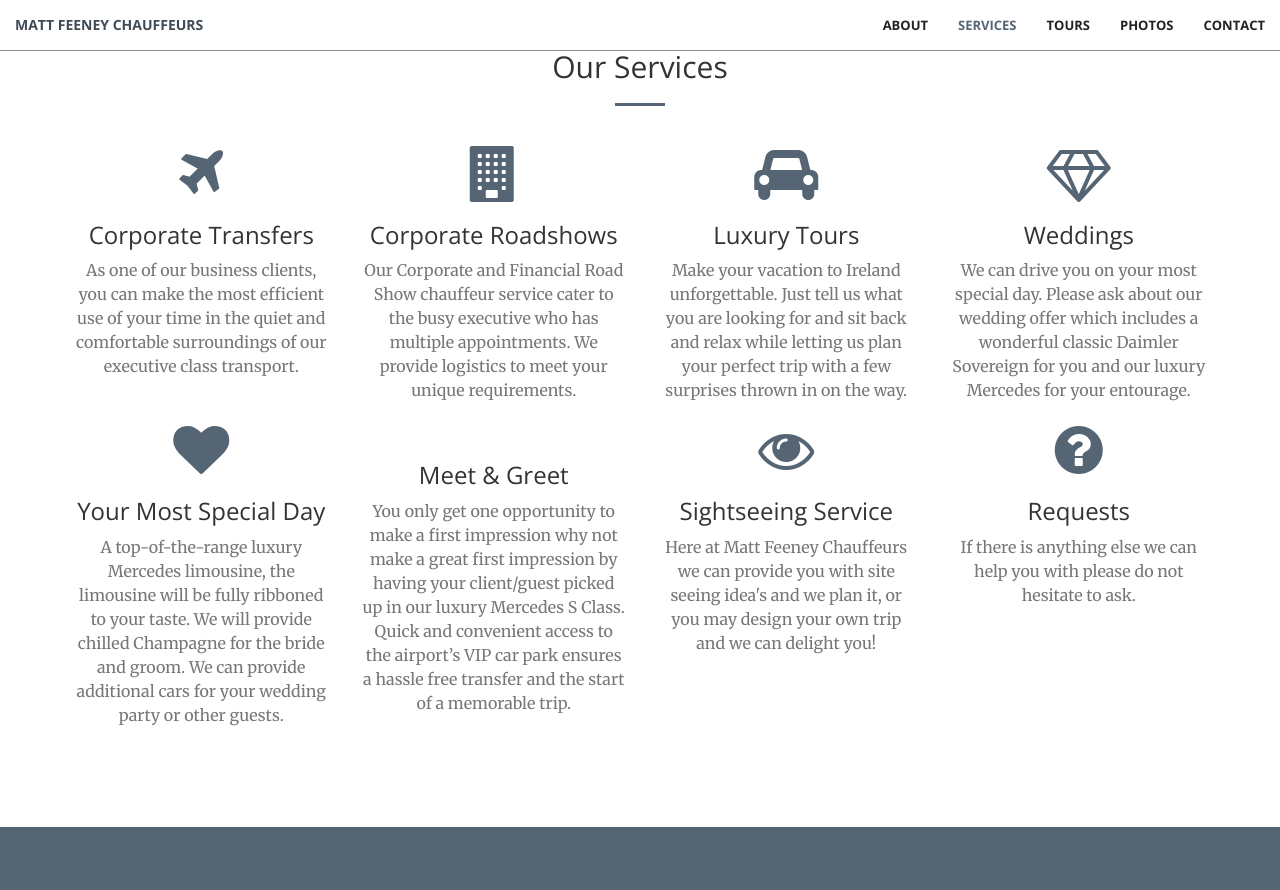
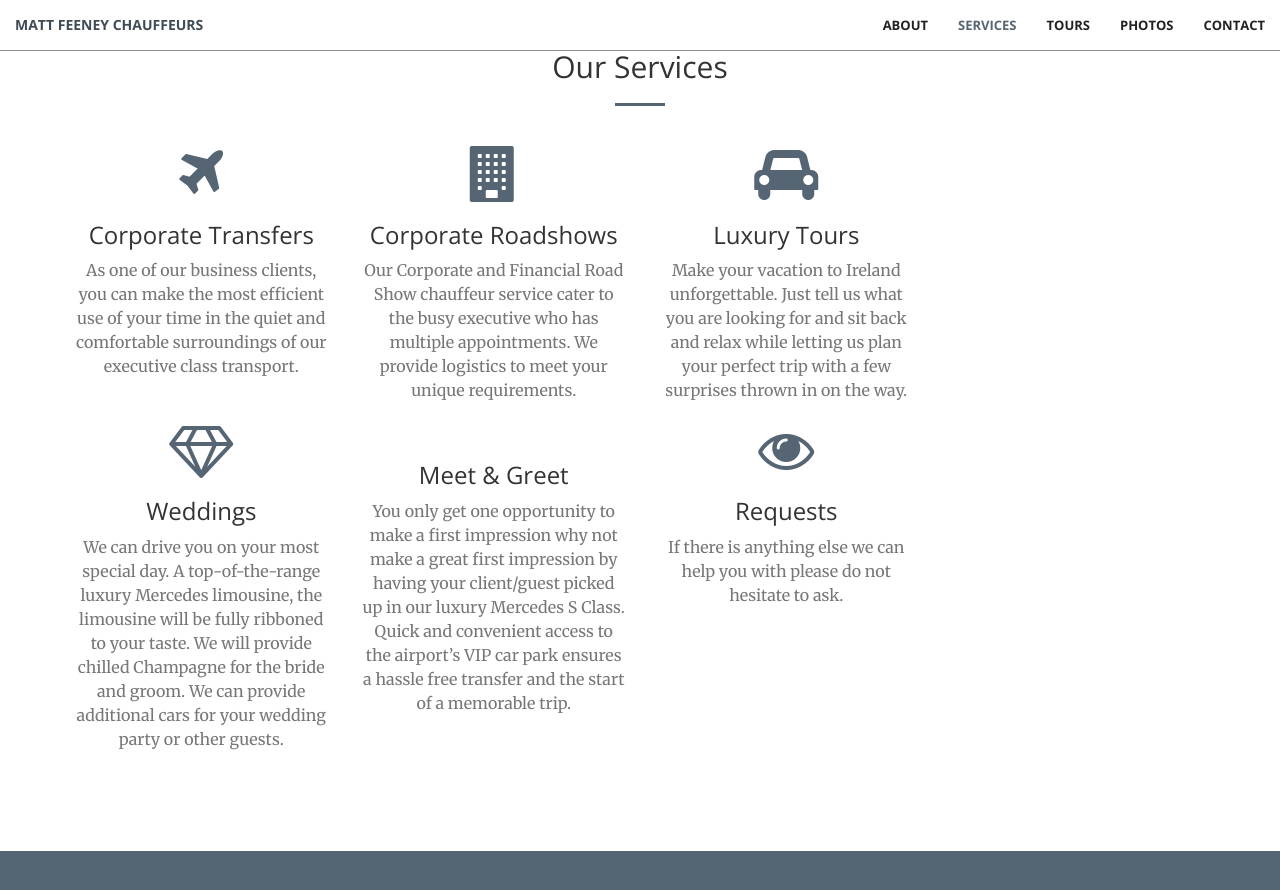
Before and after one commit to WebsitePlayground/WebsitePlayground.github.io, a Jekyll site: the page built from index.html, in a window 1280 px wide and 900 px high, scrolled down 1410 px. Shown: the top 890 px of the window. Built offline with Jekyll 4.4.1, drawn with Linux system fonts in a browser that asks for light colours.

Commit message:
services 3*3

```diff
--- a/_includes/services.html
+++ b/_includes/services.html
@@ -50,6 +50,8 @@
                     </p>
                 </div>
             </div>
+        </div>
+        <div class="row">
             <div class="col-lg-3 col-md-6 text-center">
                 <div class="service-box">
                     <i
@@ -57,24 +59,8 @@
                     ></i>
                     <h3>Weddings</h3>
                     <p class="text-muted">
-                        We can drive you on your most special day. Please ask
-                        about our wedding offer which includes a wonderful
-                        classic Daimler Sovereign for you and our luxury
-                        Mercedes for your entourage.
-                    </p>
-                </div>
-            </div>
-        </div>
-        <div class="row">
-            <div class="col-lg-3 col-md-6 text-center">
-                <div class="service-box">
-                    <i
-                        class="fa fa-4x fa-heart wow bounceIn text-primary"
-                        data-wow-delay=".3s"
-                    ></i>
-                    <h3>Your Most Special Day</h3>
-                    <p class="text-muted">
-                        A top-of-the-range luxury Mercedes limousine, the
+                        We can drive you on your most special day. A
+                        top-of-the-range luxury Mercedes limousine, the
                         limousine will be fully ribboned to your taste. We will
                         provide chilled Champagne for the bride and groom. We
                         can provide additional cars for your wedding party or
@@ -105,20 +91,6 @@
                         class="fa fa-4x fa-eye wow bounceIn text-primary"
                         data-wow-delay=".2s"
                     ></i>
-                    <h3>Sightseeing Service</h3>
-                    <p class="text-muted">
-                        Here at Matt Feeney Chauffeurs we can provide you with
-                        site seeing idea's and we plan it, or you may design
-                        your own trip and we can delight you!
-                    </p>
-                </div>
-            </div>
-            <div class="col-lg-3 col-md-6 text-center">
-                <div class="service-box">
-                    <i
-                        class="fa fa-4x fa-question-circle wow bounceIn text-primary"
-                        data-wow-delay=".3s"
-                    ></i>
                     <h3>Requests</h3>
                     <p class="text-muted">
                         If there is anything else we can help you with please do
```
